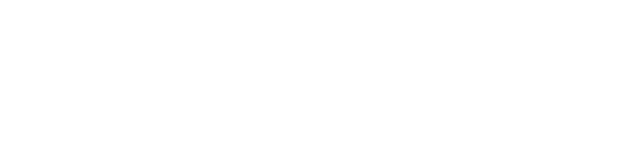
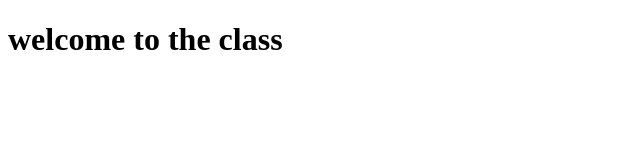
Before and after one commit to PIPEFRANCO/claselunes, a plain HTML site: page index.html in a window 1280 px wide. Shown: the whole page, without its empty margins (0-640 px from the left). Drawn offline with Linux system fonts and the light colour scheme.

Commit message:
first change

```diff
--- a/index.html
+++ b/index.html
@@ -6,6 +6,6 @@
     <title>Document</title>
 </head>
 <body>
-
+    <h1>welcome to the class</h1>
 </body>
 </html>
```
